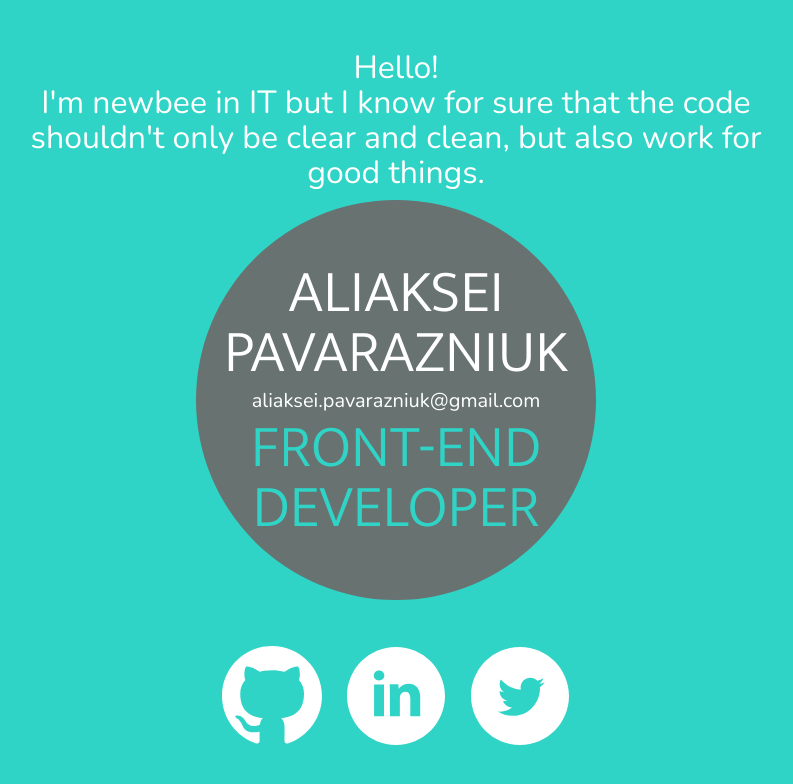
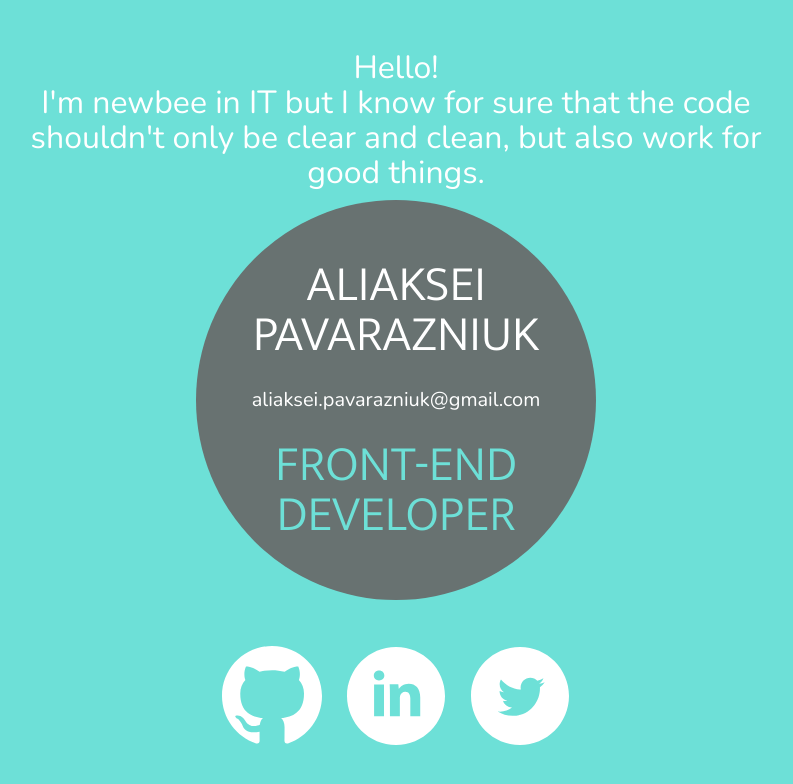
Before and after one commit to aliakseipavarazniuk/aliakseipavarazniuk.github.io, a plain HTML site: page index.html in a window 1280 px wide. Shown: the whole page, without its empty margins (244-1037 px from the left). Drawn offline with nearby package versions, Linux system fonts and the light colour scheme.

Commit message:
second step

```diff
--- a/css/style.css
+++ b/css/style.css
@@ -5,7 +5,69 @@
 
 html,
 body {
-    background-color: #2fd4c6;
+    background-color: #6de0d7;
     color: white;
     height: 100%;
+    text-align: center;
 }
+
+#wrapper {
+    display: flex;
+    flex-direction: column;
+    height: 100%;
+}
+
+#content {
+    flex: 1 0 auto;
+}
+
+#content .greeting {
+    font-family: 'Nunito', sans-serif;
+    font-weight: 200;
+    padding-top: 50px;
+    max-width: 750px;
+    line-height: 35px;
+    margin: 0 auto;
+}
+
+#content .circle {
+    width: 400px;
+    height: 400px;
+    background-color: #687271;
+    border-radius: 50%;
+    text-align: center;
+    font-family: 'Mukta', sans-serif;
+    font-weight: 300;
+    display: flex;
+    flex-direction: column;
+    justify-content: center;
+    font-size: 50px;
+    line-height: 50px;
+    position: absolute;
+    top: 0;
+    left: 0;
+    bottom: 0;
+    right: 0;
+    margin: auto;
+}
+
+#content .mail {
+    font-family: 'Nunito', sans-serif;
+    font-weight: 200;
+    font-size: 20px;
+    line-height: 80px;
+}
+
+#footer {
+    flex: 0 0 auto;
+    text-align: center;
+    padding-bottom: 50px;
+}
+
+#footer a {
+    margin: 10px;
+}
+
+#footer a img {
+    width: 100px;
+}
--- a/index.html
+++ b/index.html
@@ -4,55 +4,34 @@
 <head>
     <meta charset="UTF-8" />
     <title>stormurr</title>
-    <link rel="icon" href="icons/favicon.ico" type="image/x-icon">
+    <link rel="icon" href="icons/favicon.ico" type="image/x-icon" />
     <link href="https://fonts.googleapis.com/css?family=Mukta:300|Nunito:200,300,400&display=swap" rel="stylesheet" />
     <link rel="stylesheet" href="css/style.css" />
 </head>
 
 <body>
-    <div style="  display: flex;
-  flex-direction: column;
-  height: 100%;">
-        <div style="flex: 1 0 auto;">
-            <h1 style="text-align: center;font-family: 'Nunito', sans-serif;font-weight: 300;     padding-top: 50px;
-    max-width: 750px;
-    line-height: 35px;
-    margin: 0 auto;">
+    <div id="wrapper">
+        <div id="content">
+            <h1 class="greeting">
                 Hello!
-                <br> I'm newbee in IT but I know for sure that the code shouldn't only be clear and clean, but also work for good things.
+                <br /> I'm newbee in IT but I know for sure that the code shouldn't only be clear and clean, but also work for good things.
             </h1>
-
-            <div style="    width: 400px;
-    height: 400px;
-    background-color: #687271;
-    border-radius: 50%;
-    text-align: center;
-    font-family: 'Mukta', sans-serif;
-    font-weight: 300;
-    display: flex;
-    flex-direction: column;
-    justify-content: center;
-    align-items: center;
-    font-size: 60px;
-    line-height: 60px;
-    position: absolute;
-    top: 0;
-    left: 0;
-    bottom: 0;
-    right: 0;
-    margin: auto;">
+            <div class="circle">
                 <div>ALIAKSEI PAVARAZNIUK</div>
-                <div style="font-family: 'Nunito' , sans-serif;font-weight: 300;font-size: 20px;    line-height: 35px;">
-                    aliaksei.pavarazniuk@gmail.com</div>
-                <div style="color: #2fd4c6;">FRONT-END DEVELOPER</div>
+                <div class="mail">
+                    aliaksei.pavarazniuk@gmail.com
+                </div>
+                <div style="color: #6de0d7;">FRONT-END DEVELOPER</div>
             </div>
         </div>
-        <div style="flex: 0 0 auto; text-align: center; padding-bottom: 50px">
-            <a href="https://github.com/stormurr" target="_blank" style="margin: 10px"><img src="icons/github.svg" alt="Default avatar" style="width: 100px" /></a>
-            <a href="https://www.linkedin.com/in/aliakseipavarazniuk/" target="_blank" style="margin: 10px"><img src="icons/linkedin.svg" alt="Default avatar" style="width: 100px" /></a>
-            <a href="https://twitter.com/pavarazniuk" target="_blank" style="margin: 10px"><img src="icons/twitter.svg" alt="Default avatar" style="width: 100px" /></a>
-            <br>
-
+        <div id="footer">
+            <a href="https://github.com/stormurr" target="_blank">
+                <img src="icons/github.svg" alt="Github icon" /></a>
+            <a href="https://www.linkedin.com/in/aliakseipavarazniuk/" target="_blank">
+                <img src="icons/linkedin.svg" alt="LinkedIn icon" /></a>
+            <a href="https://twitter.com/pavarazniuk" target="_blank">
+                <img src="icons/twitter.svg" alt="Twitter icon" /></a>
+            <br />
         </div>
     </div>
 </body>
```
